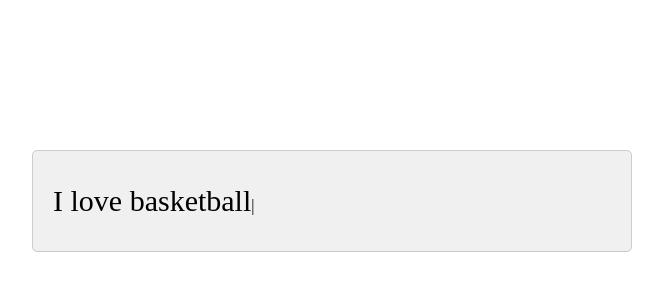
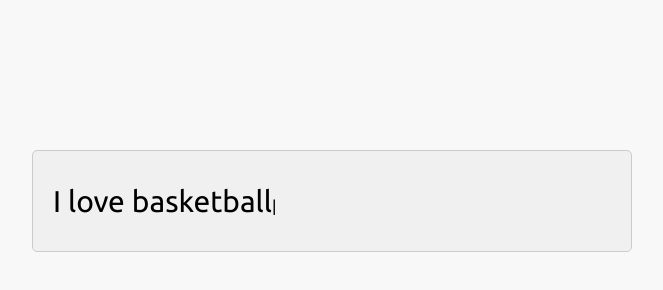
Before and after one commit to jerryjonghopark/typedexample, a plain HTML site: page index.html in a window 1280 px wide. Shown: the whole page, without its empty margins (308-971 px from the left). Drawn offline with nearby package versions, Linux system fonts and the light colour scheme.

Commit message:
changed font

```diff
--- a/style.css
+++ b/style.css
@@ -1,3 +1,16 @@
+@import url(http://fonts.googleapis.com/css?family=Ubuntu:400,500);
+
+*{
+	padding:0;
+	margin:0;
+}
+
+body{
+	font-family: "Ubuntu", sans-serif;
+	font-size: 100%;
+	background:#f8f8f8;
+}
+
 p{
 	display: inline;
 	line-height: 2em;
@@ -8,7 +21,7 @@ p{
 
 .typed {
 	display: inline;
-	font-size: 30px !important;f
+	font-size: 30px !important;
 }
 
 .wrap{
```
